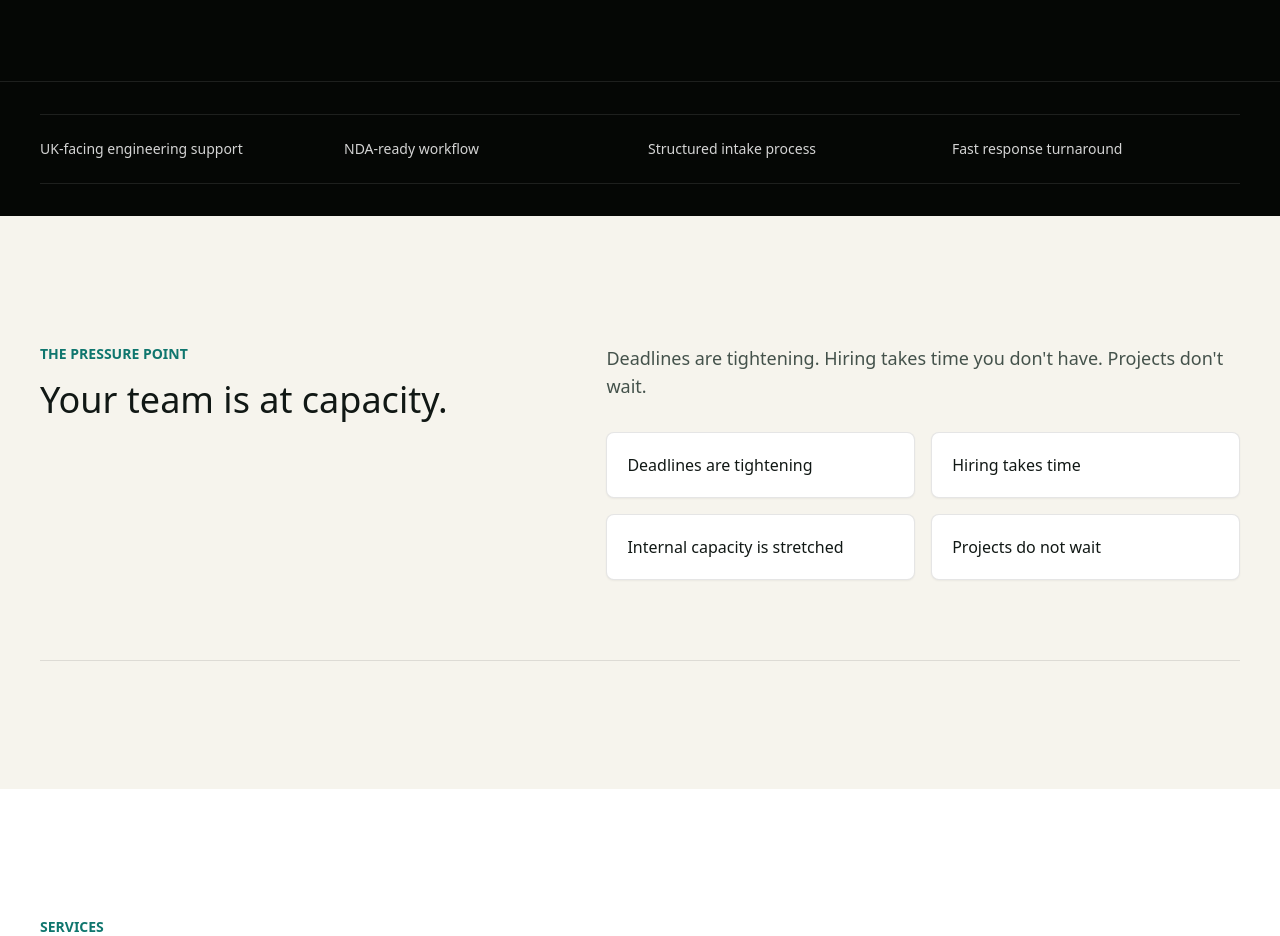
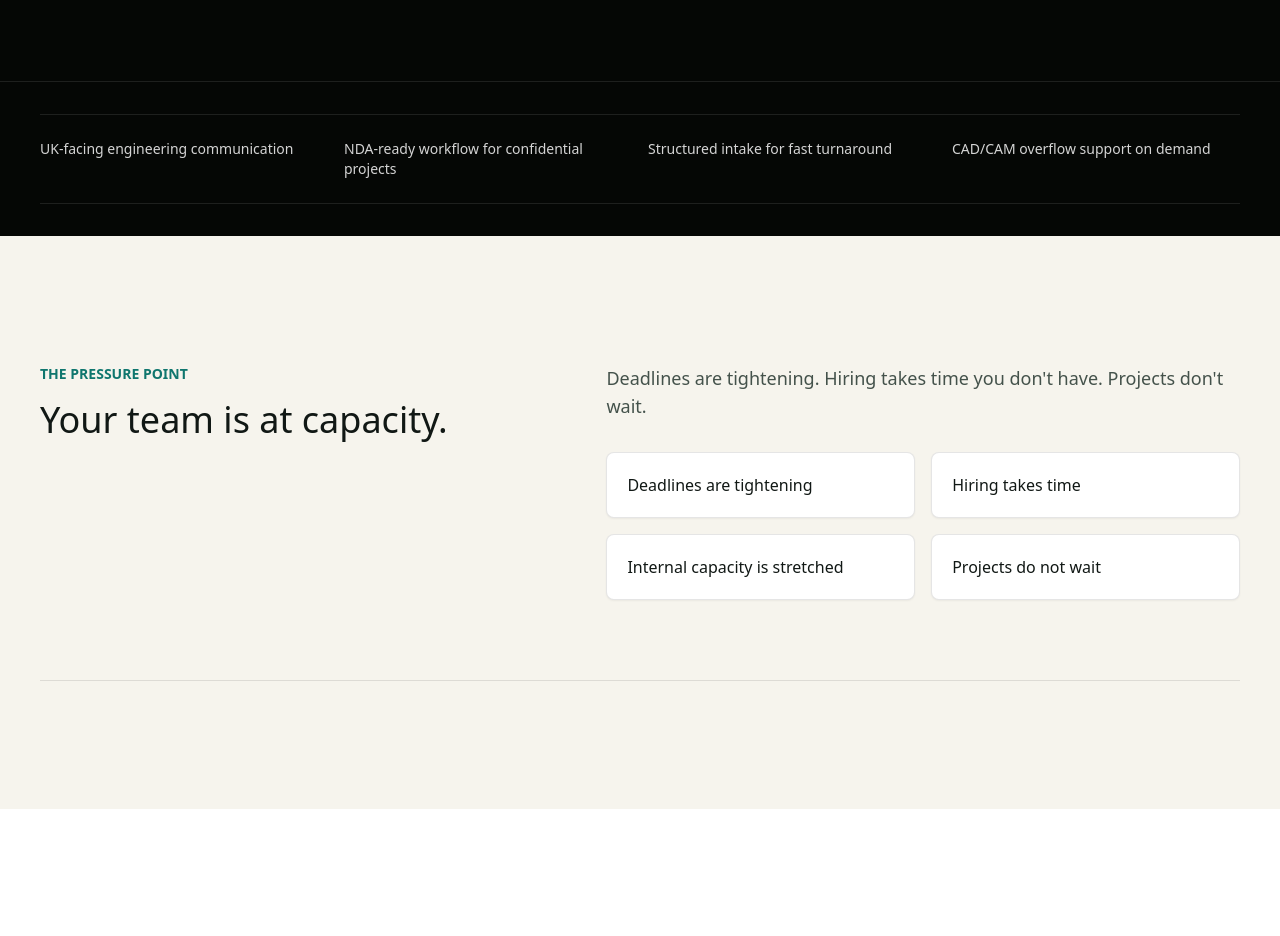
Before and after one commit to zeeshankhanminhas/NEW-MIDTS, a Next.js app: page / in a window 1280 px wide. Shown: the part 1560-2496 px from the top of the page. Built offline with nearby package versions, Linux system fonts and the light colour scheme.

Commit message:
Refine trust strip copy

```diff
--- a/components/TrustStrip.tsx
+++ b/components/TrustStrip.tsx
@@ -1,8 +1,8 @@
 const points = [
-  'UK-facing engineering support',
-  'NDA-ready workflow',
-  'Structured intake process',
-  'Fast response turnaround',
+  'UK-facing engineering communication',
+  'NDA-ready workflow for confidential projects',
+  'Structured intake for fast turnaround',
+  'CAD/CAM overflow support on demand',
 ];
 
 export default function TrustStrip() {
```
